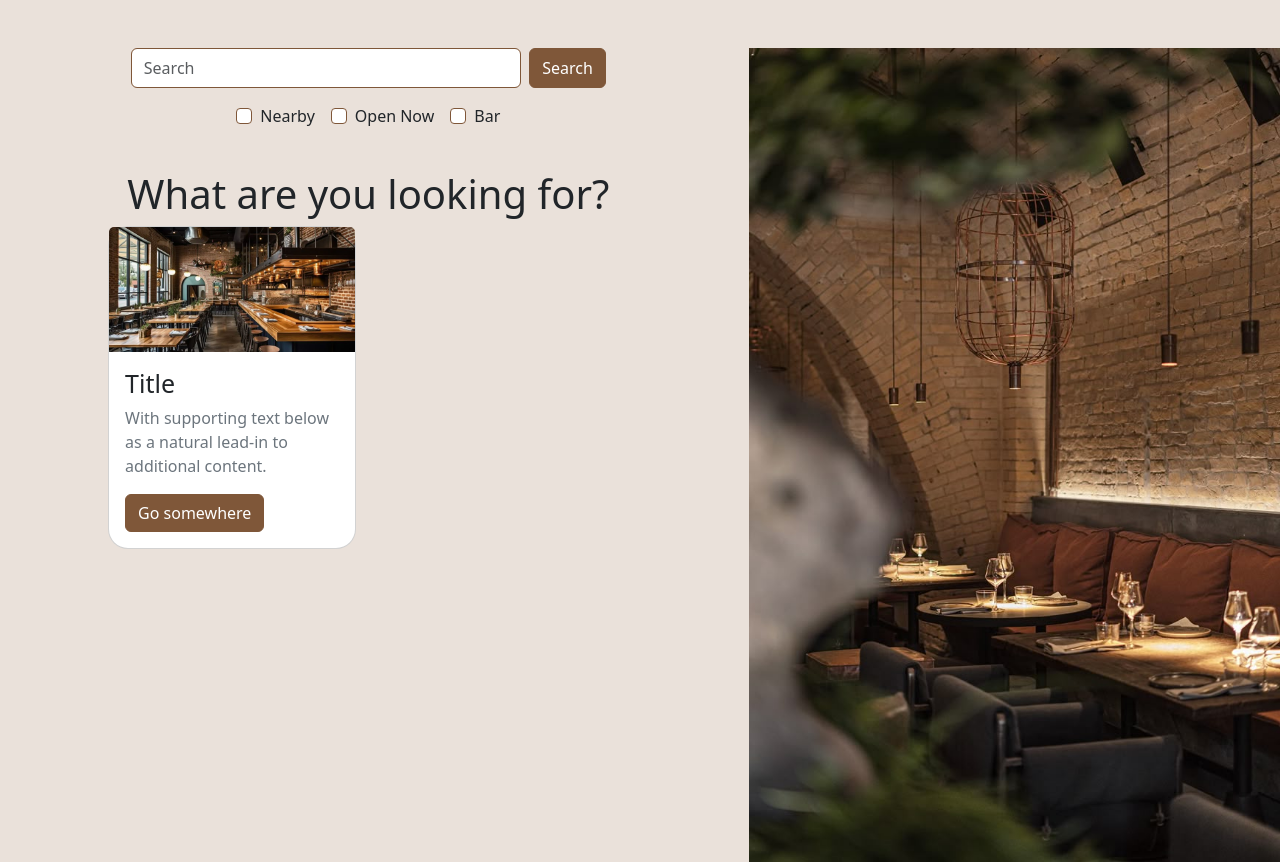
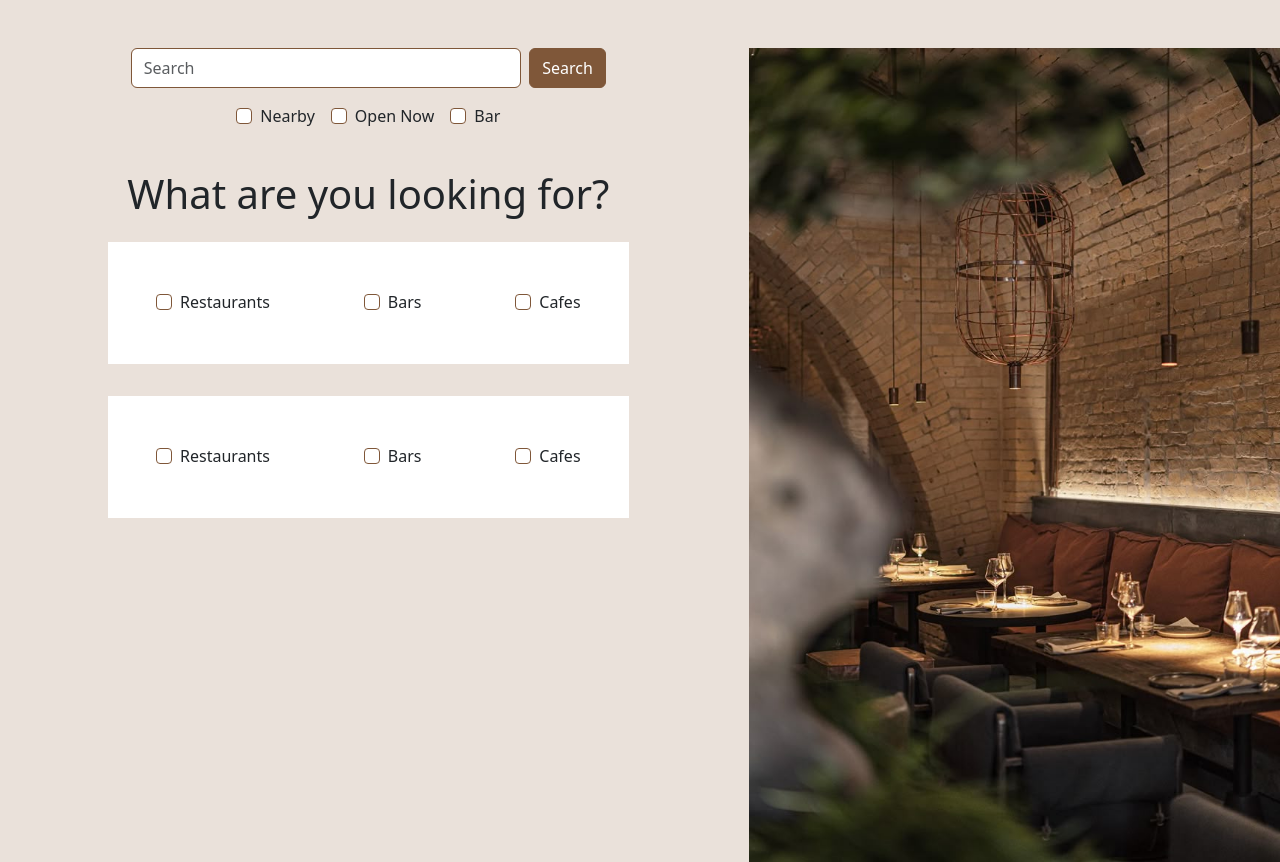
Before and after one commit to aallen764/Restaurant-Software, a Django app: page /search/ in a window 1280 px wide. Shown: the part 72-934 px from the top of the page. Run offline with Django 5.2, Linux system fonts and the light colour scheme; some libraries are stand-ins or nearby versions.

Commit message:
adding some filters to my search page

```diff
--- a/search/templates/search/index.html
+++ b/search/templates/search/index.html
@@ -24,27 +24,42 @@
                         <label class="form-check-label" for="Bar">Bar</label>
                     </div>
                 </div>
-            </form>
 
             <h1 class="display-6 mt-4 justify-content-center d-flex">What are you looking for?</h1>
 
             <!-- Row for cards -->
-            <div class="row row-cols-1 row-cols-md-2 row-cols-lg-2 g-4">
+            <div class="d-flex justify-content-between gap-3 w-100 bg-white m-3 p-5">
+                <div class="form-check form-check-lg">
+                    <input type="checkbox" class="form-check-input" id="restaurant">
+                    <label class="form-check-label" for="restaurant">Restaurants</label>
+                </div>
+                <div class="form-check form-check-lg">
+                    <input type="checkbox" class="form-check-input" id="bar">
+                    <label class="form-check-label" for="bar">Bars</label>
+                </div>
+                <div class="form-check form-check-lg">
+                    <input type="checkbox" class="form-check-input" id="cafe">
+                    <label class="form-check-label" for="cafe">Cafes</label>
+                </div>
+            </div>
 
+            <!-- Food Types -->
+            <div class="d-flex justify-content-between gap-3 w-100 bg-white m-3 p-5">
+                <div class="form-check form-check-lg">
+                    <input type="checkbox" class="form-check-input" id="restaurant">
+                    <label class="form-check-label" for="restaurant">Restaurants</label>
+                </div>
+                <div class="form-check form-check-lg">
+                    <input type="checkbox" class="form-check-input" id="bar">
+                    <label class="form-check-label" for="bar">Bars</label>
+                </div>
+                <div class="form-check form-check-lg">
+                    <input type="checkbox" class="form-check-input" id="cafe">
+                    <label class="form-check-label" for="cafe">Cafes</label>
+                </div>
+            </div>
 
-
-                <div class="col">
-                  <div class="card w-100">
-                        <img src="/static/images/cardPlaceholder.jpg" class="card-img-top" alt="card image" style="width: 100%; height: auto; max-height: 125px; object-fit: cover;">
-                        <div class="card-body">
-                            <h5 class="card-title">Title</h5>
-                            <p class="card-text text-secondary">With supporting text below as a natural lead-in to additional content.</p>
-                            <a href="#" class="btn btn-primary">Go somewhere</a>
-                        </div>
-                    </div>
-                </div>
-
-            </div>
+        </form>
         </div>
       </div>
       <div class="col-5 p-0">
```
